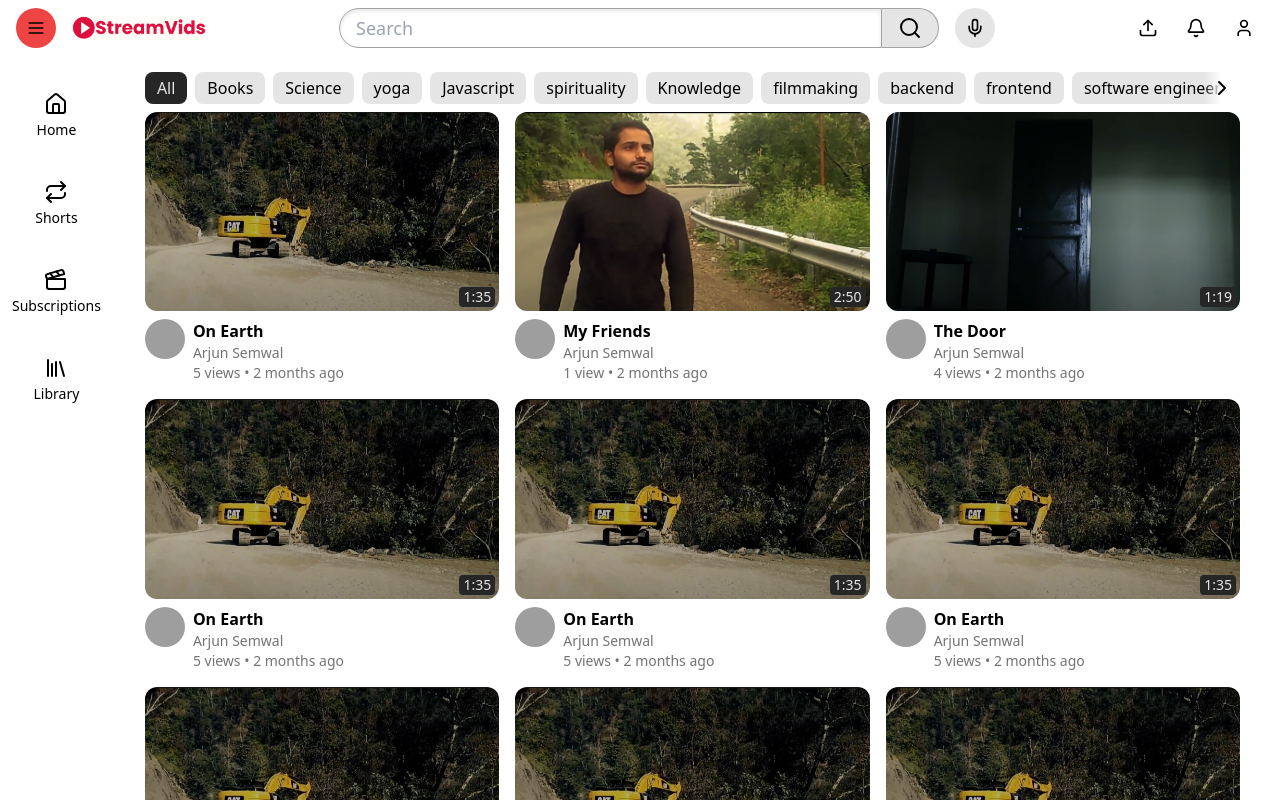
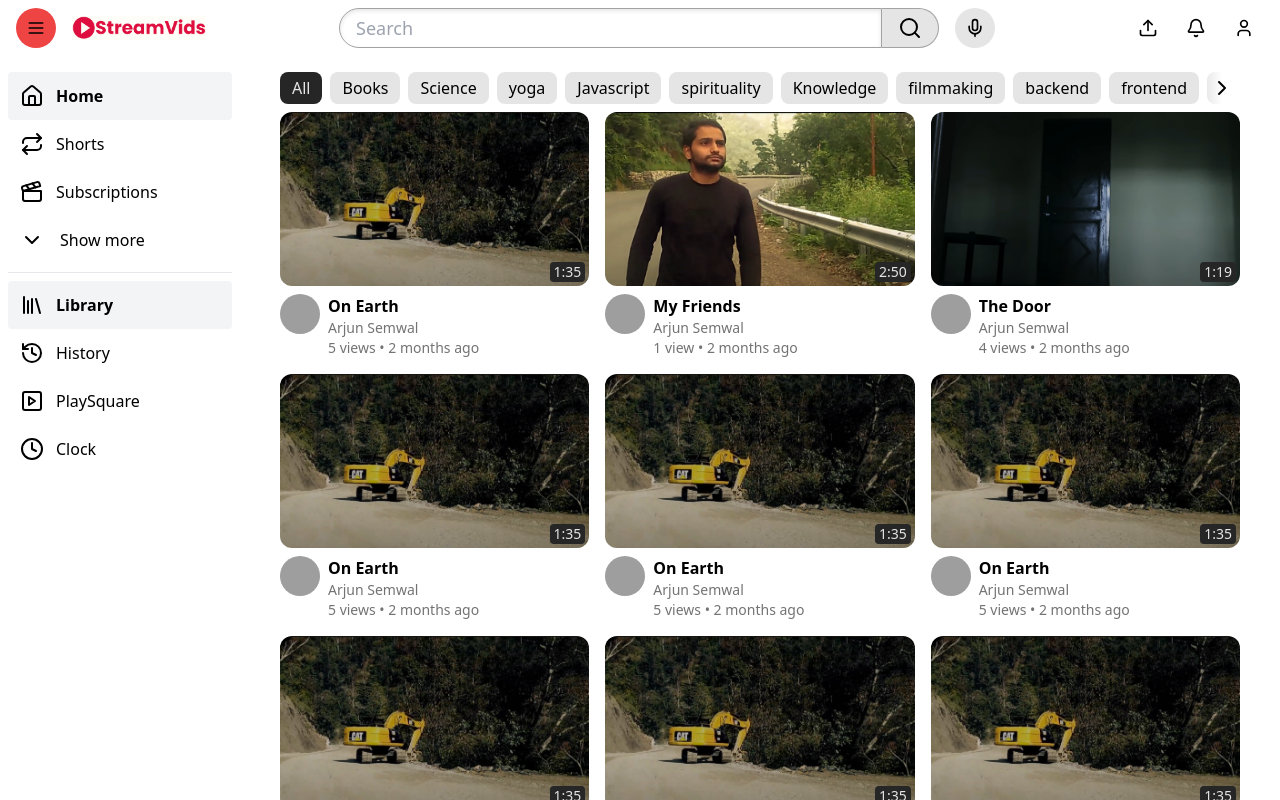
Before and after one commit to ArjunSemwal02/Stream-Vids, a React (Vite) app: page / in a window 1280 px wide. Built offline with nearby package versions, Linux system fonts and the light colour scheme; grey boxes are pictures that could not be loaded.

Commit message:
added a new section to the side bar

```diff
--- a/package.json
+++ b/package.json
@@ -3,7 +3,10 @@
   "private": true,
   "version": "0.0.0",
   "type": "module",
+  "homepage": "https://arjunsemwal02.github.io/Stream-Vids/",
   "scripts": {
+    "predeploy": "npm run build",
+    "deploy": "gh-pages -d dist",
     "dev": "vite",
     "build": "tsc -b && vite build",
     "lint": "eslint .",
@@ -11,6 +14,7 @@
   },
   "dependencies": {
     "class-variance-authority": "^0.7.1",
+    "gh-pages": "^6.2.0",
     "lucide-react": "^0.468.0",
     "react": "^18.3.1",
     "react-dom": "^18.3.1",
--- a/src/layouts/Sidebar.tsx
+++ b/src/layouts/Sidebar.tsx
@@ -1,26 +1,79 @@
-import { Clapperboard, Home, Library, Repeat, Upload } from "lucide-react";
-import { buttonStyles } from "../components/Button";
-import { ElementType } from "react";
+import { ChevronDown, ChevronUp, Clapperboard, Clock, Home, Library, History, PlaySquare, Repeat } from "lucide-react";
+import { Button, buttonStyles } from "../components/Button";
+import { Children, ElementType, ReactNode, useState } from "react";
 import { twMerge } from "tailwind-merge";
 
 export function Sidebar() {
-    return <aside className="sticky top-0 overflow-y-auto scrollbar-hidden pb-5 flex flex-col ml-2">
-        <SmallSidebarItem Icon={Home} title="Home" url="/"/>
-        <SmallSidebarItem Icon={Repeat} title="Shorts" url="/shorts"/>
-        <SmallSidebarItem Icon={Clapperboard} title="Subscriptions" url="/subscriptions"/>
-        <SmallSidebarItem Icon={Library} title="Library" url="/library"/>
-    </aside>
+    return (
+    <>
+        <aside className="sticky top-0 overflow-y-auto scrollbar-hidden pb-5 flex flex-col ml-2 lg:hidden">
+            <SmallSidebarItem Icon={Home} title="Home" url="/"/>
+            <SmallSidebarItem Icon={Repeat} title="Shorts" url="/shorts"/>
+            <SmallSidebarItem Icon={Clapperboard} title="Subscriptions" url="/subscriptions"/>
+            <SmallSidebarItem Icon={Library} title="Library" url="/library"/>
+        </aside>
+        <aside className="w-60 lg:sticky absolute top-0 overflow-y-auto scrollbar-hidden pb-3 flex flex-col gap-2 px-2">
+            <LargeSidebarSection visibleItemCount={3}>
+                <LargeSidebarItem isActive Icon={Home} title="Home" url="/" />
+                <LargeSidebarItem Icon={Repeat} title="Shorts" url="/shorts" />
+                <LargeSidebarItem Icon={Clapperboard} title="Subscriptions" url="/subscriptions" />
+                <LargeSidebarItem Icon={Library} title="Library" url="/library" />
+            </LargeSidebarSection>
+            <hr />
+            <LargeSidebarSection visibleItemCount={5}>
+                <LargeSidebarItem isActive Icon={Library} title="Library" url="/library" />
+                <LargeSidebarItem Icon={History} title="History" url="/history" />
+                <LargeSidebarItem Icon={PlaySquare} title="PlaySquare" url="/playsquare" />
+                <LargeSidebarItem Icon={Clock} title="Clock" url="/clock" />
+            </LargeSidebarSection>
+        </aside>
+    </>
+     )
 }
 
-type SmallSidebarItemProps = {
+type SidebarItemProps = {
     Icon: ElementType
     title: string
     url: string
+    isActive?: boolean
 }
 
-export function SmallSidebarItem({Icon, title, url}: SmallSidebarItemProps) {
+function SmallSidebarItem({Icon, title, url}: SidebarItemProps) {
     return <a href={url} className={twMerge(buttonStyles({variant: "ghost"}), "px-1 py-5 flex flex-col items-center rounded-lg gap-1")}>
             <Icon className="h-6 w-6"/>
             <div className="text-sm">{title}</div>
         </a>
 }
+
+function LargeSidebarItem({Icon, title, url, isActive=false}: SidebarItemProps) {
+    return <a href={url} className={twMerge(buttonStyles({variant: "ghost"}), `w-full flex items-center rounded-lf gap-3 p-3 ${isActive ? "font-bold bg-gray-100 hover:bg-secondary" : undefined }`)}>
+        <Icon className="w-6 h-6"/>
+        <div className="whitespace-nowrap overflow-hidden text-ellipsis">{title}</div>
+    </a>
+}
+
+type LargeSidebarSectionProps = {
+    children: ReactNode
+    title?: string
+    visibleItemCount: number
+}
+
+
+function LargeSidebarSection({children, title, visibleItemCount=Number.POSITIVE_INFINITY}: LargeSidebarSectionProps){
+    const [isExpanded, setIsExpanded] = useState(false)
+    const childrenArray = Children.toArray(children).flat()
+    const visibleChildren = isExpanded ? childrenArray : childrenArray.slice(0, visibleItemCount)
+    const showExpandButton = childrenArray.length > visibleItemCount
+    const ButtonIcon = isExpanded ? ChevronUp : ChevronDown
+
+    return <div>
+        {title && <div className="text-lg ml-3 mt-2 mb-1">{title}</div>}
+        {visibleChildren}
+        {showExpandButton &&
+            <Button onClick={() => setIsExpanded(e => !e)} variant="ghost" className="w-full flex items-center rounded-lg gap-4 p-3">
+                <ButtonIcon />
+                <div>{isExpanded ? "Show less" : "Show more"}</div>
+            </Button>
+        }
+    </div>
+}
--- a/vite.config.ts
+++ b/vite.config.ts
@@ -1,8 +1,8 @@
 import { defineConfig } from 'vite'
 import react from '@vitejs/plugin-react'
-import tailwindcss from 'tailwindcss'
 
 // https://vite.dev/config/
 export default defineConfig({
   plugins: [react()],
+  base: "/Stream-Vids",
 })
```
Also changed, not shown: 1 other file (tests, documents, lock files or other folders).
